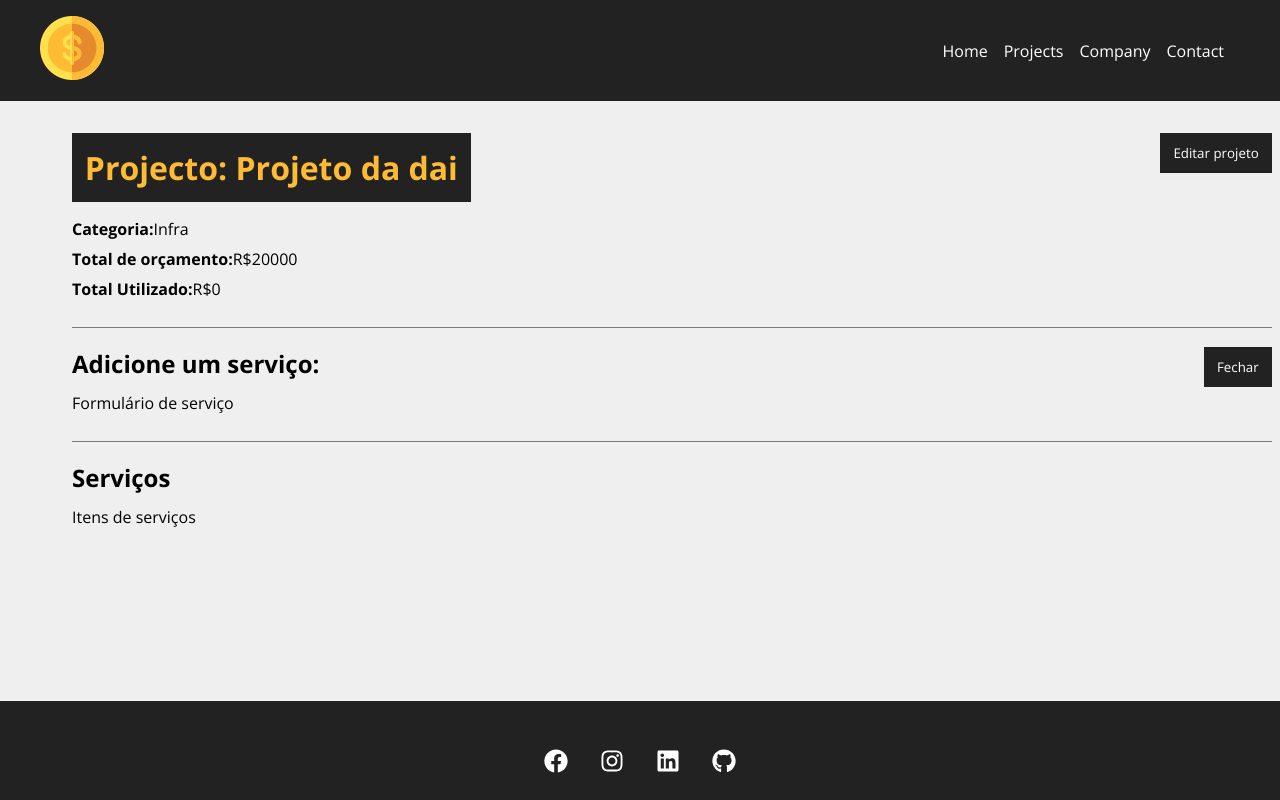
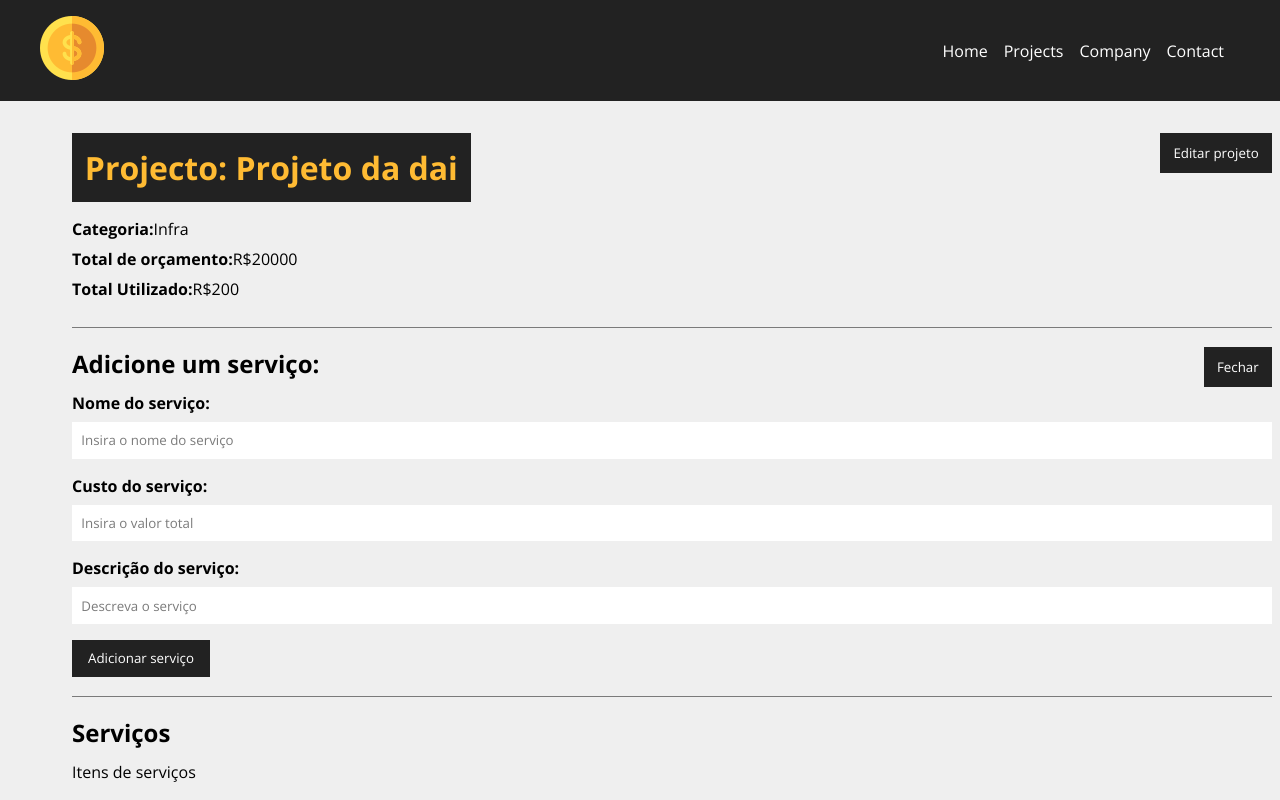
Before and after one commit to alvaro-asouza/costs, a React (Vite) app: page /project/d29a in a window 1280 px wide. Both pictures are taken after a click on the button "Adicionar serviço". Shown: the top 800 px of the page. Built offline with nearby package versions, Linux system fonts and the light colour scheme; data requests are answered from the project's data file.

Commit message:
adicionando novos serviços

```diff
--- a/db.json
+++ b/db.json
@@ -19,8 +19,21 @@
         "id": "1",
         "nome": "Infra"
       },
-      "cost": 0,
-      "services": []
+      "cost": 200,
+      "services": [
+        {
+          "name": "Novo serviço",
+          "cost": "100",
+          "description": "Faz isso aqui",
+          "id": "72fdcd31-1338-4288-9841-e9a8ea35e23a"
+        },
+        {
+          "name": "Novo serviço 2",
+          "cost": "100",
+          "description": "Faz isso aqui",
+          "id": "aac7a3bf-fedf-4a53-bb14-3666e1f5c9ae"
+        }
+      ]
     }
   ],
   "categories": [
--- a/src/components/pages/Project.jsx
+++ b/src/components/pages/Project.jsx
@@ -1,3 +1,5 @@
+import { parse, v4 as uuidv4 } from 'uuid'
+
 import styles from './Project.module.css'
 
 import { useParams } from 'react-router-dom'
@@ -7,6 +9,7 @@
 import Container from '../layout/Container'
 import Message from '../layout/Message'
 import ProjectForm from '../project/ProjectForm'
+import ServiceForm from '../services/ServiceForm'
 
 function Project() {
 
@@ -64,6 +67,47 @@
         .catch((err) => console.error(err))
     }
 
+    function createService() {
+        setMessage('')
+
+        // last service
+        const lastService = project.services[project.services.length - 1]
+
+        lastService.id = uuidv4()
+
+        const lastServiceCost = lastService.cost
+
+        const newCost = parseFloat(project.cost) + parseFloat(lastServiceCost)
+
+        // maximum budget validation
+        if(newCost > parseFloat(project.budget)){
+            setMessage('Orçamento ultrapassado, verifique o valor do serviço')
+            setType('error')
+            project.services.pop()
+            return false
+        }
+
+        // add service cost to project total cost
+        project.cost = newCost
+
+        // update project
+        fetch(`http://localhost:5000/projects/${id}`, {
+            method: 'PATCH',
+            headers: {
+                'Content-Type': 'application/json'
+            },
+            body: JSON.stringify(project),
+        }
+        )
+        .then((resp) => resp.json())
+        .then((data) => {
+            // exibir os serviços
+            console.log(data);
+
+        })
+        .catch((err) => console.error(err))
+    }
+
     function toggleProjectForm() {
         setShowProjectForm(!showProjectForm)
     }
@@ -112,9 +156,11 @@
                             </button>
                             <div className={styles.project_info}>
                                 {showServiceForm && (
-                                    <div>
-                                        <p>Formulário de serviço</p>
-                                    </div>
+                                    <ServiceForm
+                                        handleSubmit={createService}
+                                        btnText="Adicionar serviço"
+                                        projectData={project}
+                                    />
                                 )}
                             </div>
                         </div>
--- /dev/null
+++ b/src/components/services/ServiceForm.jsx
@@ -0,0 +1,51 @@
+import { useState } from 'react';
+
+import Input from '../form/Input';
+import SubmitButton from '../form/SubmitButton';
+
+import styles from '../project/ProjectForm.module.css'
+
+function ServiceForm({ handleSubmit, btnText, projectData}) {
+    const [service, setService] = useState([])
+
+    function submit(e) {
+        e.preventDefault()
+        projectData.services.push(service)
+        handleSubmit(projectData)
+    }
+
+    function handleChange(e) {
+        setService({
+            ...service, [e.target.name] : e.target.value
+        })
+    }
+
+    return(
+        <form onSubmit={submit}>
+            <Input
+            type="text"
+            text="Nome do serviço"
+            name="name"
+            placeholder="Insira o nome do serviço"
+            handleOnChange={handleChange}
+            />
+             <Input
+            type="number"
+            text="Custo do serviço"
+            name="cost"
+            placeholder="Insira o valor total"
+            handleOnChange={handleChange}
+            />
+            <Input
+            type="text"
+            text="Descrição do serviço"
+            name="description"
+            placeholder="Descreva o serviço"
+            handleOnChange={handleChange}
+            />
+           <SubmitButton text={btnText} />
+        </form>
+    )
+}
+
+export default ServiceForm;
```
